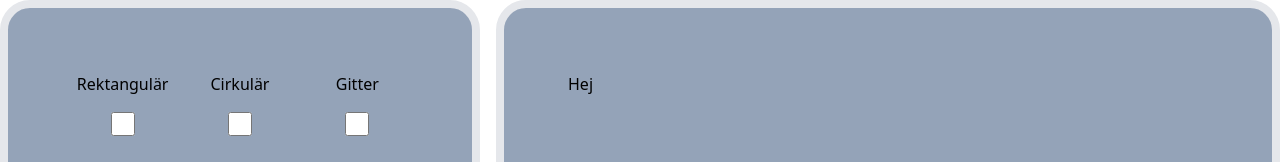
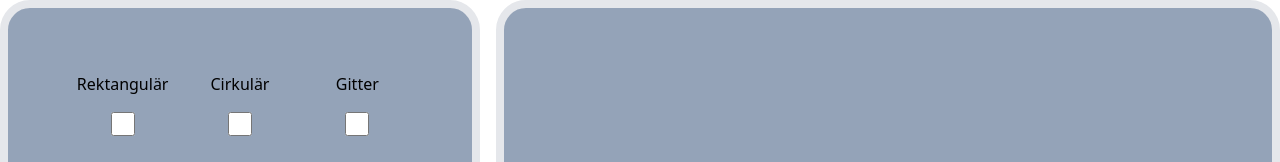
Before and after one commit to SimonMyrvold/PathfindingJS, a React (Vite) app in the folder pathfinding/: page / in a window 1280 px wide. Shown: the top 162 px of the page. Built offline with nearby package versions, Linux system fonts and the light colour scheme.

Commit message:
Generate knappen genererar nu random map names

```diff
--- a/pathfinding/src/Ui_components/GameTypeSelector.jsx
+++ b/pathfinding/src/Ui_components/GameTypeSelector.jsx
@@ -4,7 +4,7 @@ import Rectangle from "./RectangleControllerPanel"
 import Gitter from "./GitterControllPanel"
 
 
-export default function GameTypeSelector(){
+export default function GameTypeSelector(props){
 
     //Set the default settings to a h2 tag with text
     const [settings, setSettings] = useState(
@@ -34,7 +34,9 @@ export default function GameTypeSelector(){
         }
 
         if (type == "Gitter") {
-            setSettings(<Gitter />);
+            setSettings(<Gitter
+            nameGen={props.nameGen}
+            />);
         }
     }
 
--- a/pathfinding/src/Ui_components/GenerateButton.jsx
+++ b/pathfinding/src/Ui_components/GenerateButton.jsx
@@ -1,9 +1,15 @@
-import React from "react"
+import React from "react";
 
-export default function GenerateButton(){
+export default function GenerateButton(props){
+
+    console.log(props.nameGen)
     return (
         <>
-        <button className="text-white bg-blue-700 hover:bg-blue-800 focus:ring-4 focus:outline-none focus:ring-blue-300 font-medium rounded-lg text-sm px-5 py-2.5 text-center dark:bg-blue-600 dark:hover:bg-blue-700 dark:focus:ring-blue-800">Generate</button>
+        <button className="text-white bg-blue-700 hover:bg-blue-800 focus:ring-4 focus:outline-none
+        focus:ring-blue-300 font-medium rounded-lg text-sm px-5 py-2.5 text-center dark:bg-blue-600
+        dark:hover:bg-blue-700 dark:focus:ring-blue-800"
+        onClick={props.nameGen}
+        >Generate</button>
         </>
     )
 }
--- a/pathfinding/src/Ui_components/GitterControllPanel.jsx
+++ b/pathfinding/src/Ui_components/GitterControllPanel.jsx
@@ -2,7 +2,8 @@ import React from "react"
 import GenerateButton from "./GenerateButton"
 
 
-export default function GitterControllPanel(){
+export default function GitterControllPanel(props){
+
     return (
         <nav className="text-center">
 
@@ -12,7 +13,9 @@ export default function GitterControllPanel(){
             </div>
 
             <div className="mt-4 text-center">
-                <GenerateButton />
+                <GenerateButton
+                nameGen={props.nameGen}
+                 />
             </div>
 
         </nav>
--- a/pathfinding/src/Ui_components/NameGenerator.jsx
+++ /dev/null
@@ -1,58 +0,0 @@
-import { useState } from "react"
-// import React from "react";
-
-// export default function NameGenerator(){
-
-//     const [names, setNames] = useState();
-
-//     function generate() {
-//         let firstpart = ['A big', 'A small', 'A tiny'];
-//         let secondpart = ['human', 'elephant', 'donkey'];
-//         let lastpart = ['of suger', 'of sun', 'of coffe'];
-//         let randomfirstpart = firstpart[Math.floor(Math.random()*firstpart.length)];
-//         let randomsecondpart = secondpart[Math.floor(Math.random()*secondpart.length)];
-//         let randomlastpart = lastpart[Math.floor(Math.random()*lastpart.length)];
-//         let sum = randomfirstpart + ' ' + randomsecondpart + ' ' + randomlastpart ;
-//         setNames(sum);
-//     }
-
-//     generate();
-
-//     return(
-//         <div>
-//            <h1>{names}</h1>
-//         </div>
-
-//     )
-// }
-
-
-export default function NameGenerator(){
-
-    const [names, setNames] = useState();
-
-    function generate(){
-        let firstpart = ['A big', 'A small', 'A tiny'];
-        let secondpart = ['human', 'elephant', 'donkey'];
-        let lastpart = ['of suger', 'of sun', 'of coffe'];
-        let randomfirstpart = firstpart[Math.floor(Math.random()*firstpart.length)];
-        let randomsecondpart = secondpart[Math.floor(Math.random()*secondpart.length)];
-        let randomlastpart = lastpart[Math.floor(Math.random()*lastpart.length)];
-        let sum = randomfirstpart + ' ' + randomsecondpart + ' ' + randomlastpart ;
-        setNames(sum);
-
-    }
-
-
-
-
-    return (
-        <div>
-            <div>
-                <button onClick={generate}>Hej</button>
-            </div>
-            {names}
-        </div>
-    );
-
-}
--- a/pathfinding/src/Ui_components/Ui.jsx
+++ b/pathfinding/src/Ui_components/Ui.jsx
@@ -1,8 +1,31 @@
 import React from "react"
 import GameTypeSelector from "./GameTypeSelector";
-import NameGenerator from "./NameGenerator";
+
 
 export default function Ui() {
+
+    const [names, setNames] = React.useState();
+
+    function generate(){
+
+        let firstpart = ['A big', 'A small', 'A tiny'];
+        let secondpart = ['human', 'elephant', 'donkey'];
+        let lastpart = ['of suger', 'of sun', 'of coffe'];
+        let randomfirstpart = firstpart[Math.floor(Math.random()*firstpart.length)];
+        let randomsecondpart = secondpart[Math.floor(Math.random()*secondpart.length)];
+        let randomlastpart = lastpart[Math.floor(Math.random()*lastpart.length)];
+        let sum = randomfirstpart + ' ' + randomsecondpart + ' ' + randomlastpart ;
+        setNames(sum);
+
+    }
+
+
+function NameGenerator(){
+
+
+
+
+}
 
     return (
         <>
@@ -12,12 +35,14 @@ export default function Ui() {
                 <div className="h-[90vh] w-[60vh] p-16 border-8 bg-slate-400 rounded-[30px] flex-none">
 
                     {/* The game type selector */}
-                    <GameTypeSelector />
+                    <GameTypeSelector
+                    nameGen = {generate}
+                    />
 
                 </div>
 
-                <div className="box-content w-[70vh] p-16 border-8 bg-slate-400 rounded-[30px] flex-1">
-                    <NameGenerator />
+                <div className="box-content p-16 border-8 bg-slate-400 rounded-[30px] flex-1 text-center font-sm">
+                    {names}
                 </div>
 
             </div>
```
